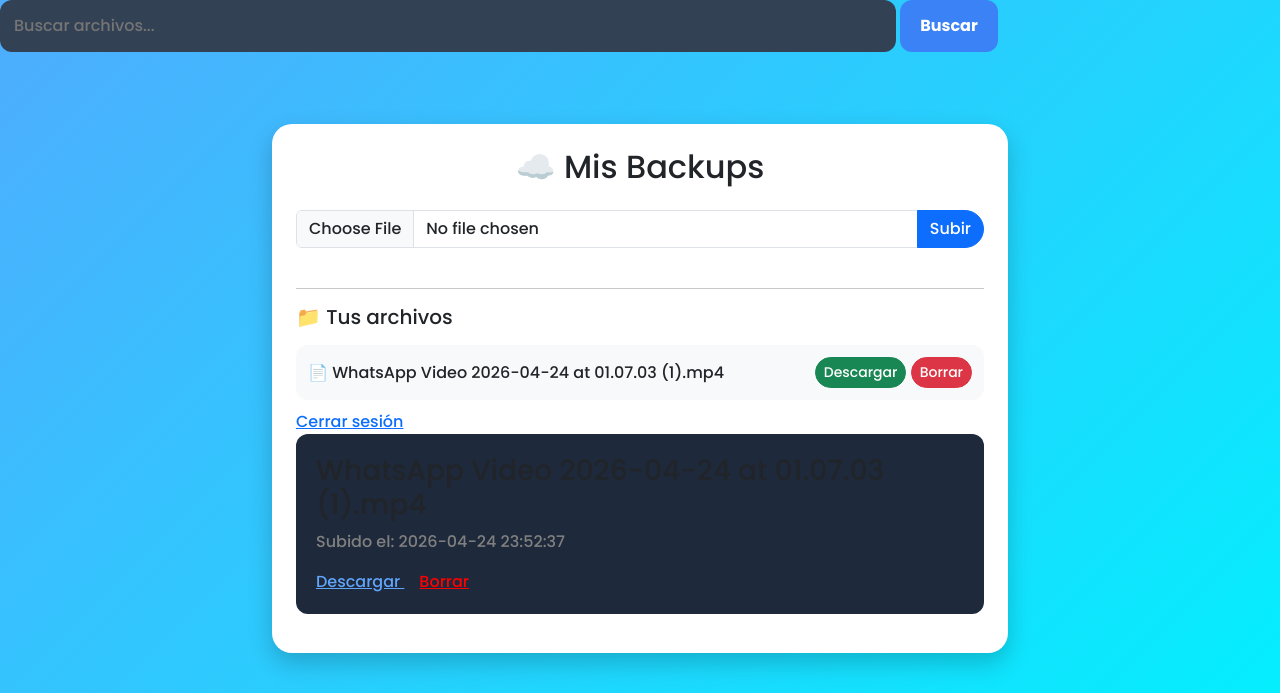
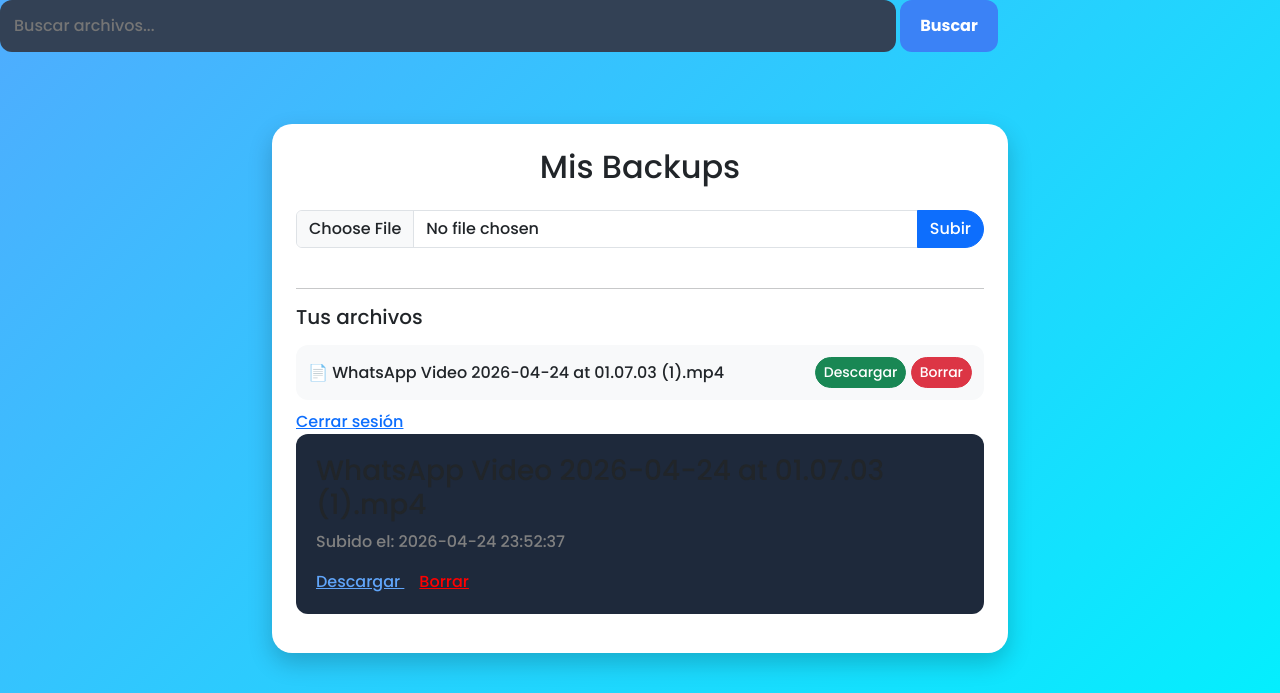
Before and after one commit to aleko-star/ProyectoBackup, a Flask app: page /dashboard in a window 1280 px wide. Shown: the top 693 px of the page. Run offline with Flask 3, Linux system fonts and the light colour scheme; a user stored in the database is signed in; data comes from the database, SQL or seed files in the repository.

Commit message:
Update dashboard.html

```diff
--- a/templates/dashboard.html
+++ b/templates/dashboard.html
@@ -84,7 +84,7 @@ body {
 
       <div class="card p-4">
 
-        <h2 class="text-center mb-4">☁️ Mis Backups</h2>
+        <h2 class="text-center mb-4"> Mis Backups</h2>
 
         <!-- SUBIR ARCHIVO -->
         <form method="POST" action="/upload" enctype="multipart/form-data" class="mb-4">
@@ -97,7 +97,7 @@ body {
         <hr>
 
         <!-- LISTA DE BACKUPS -->
-        <h5 class="mb-3">📁 Tus archivos</h5>
+        <h5 class="mb-3"> Tus archivos</h5>
 
         {% if backups and backups|length > 0 %}
 
```
